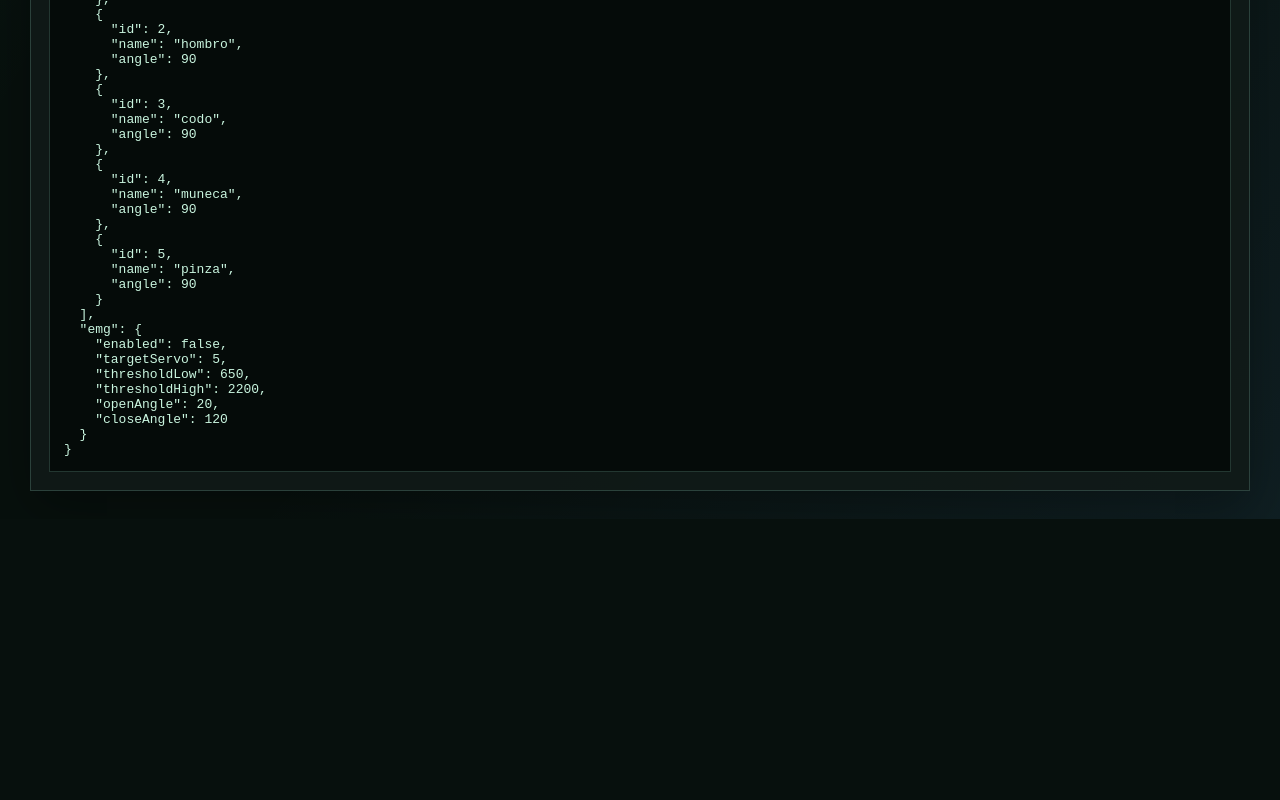
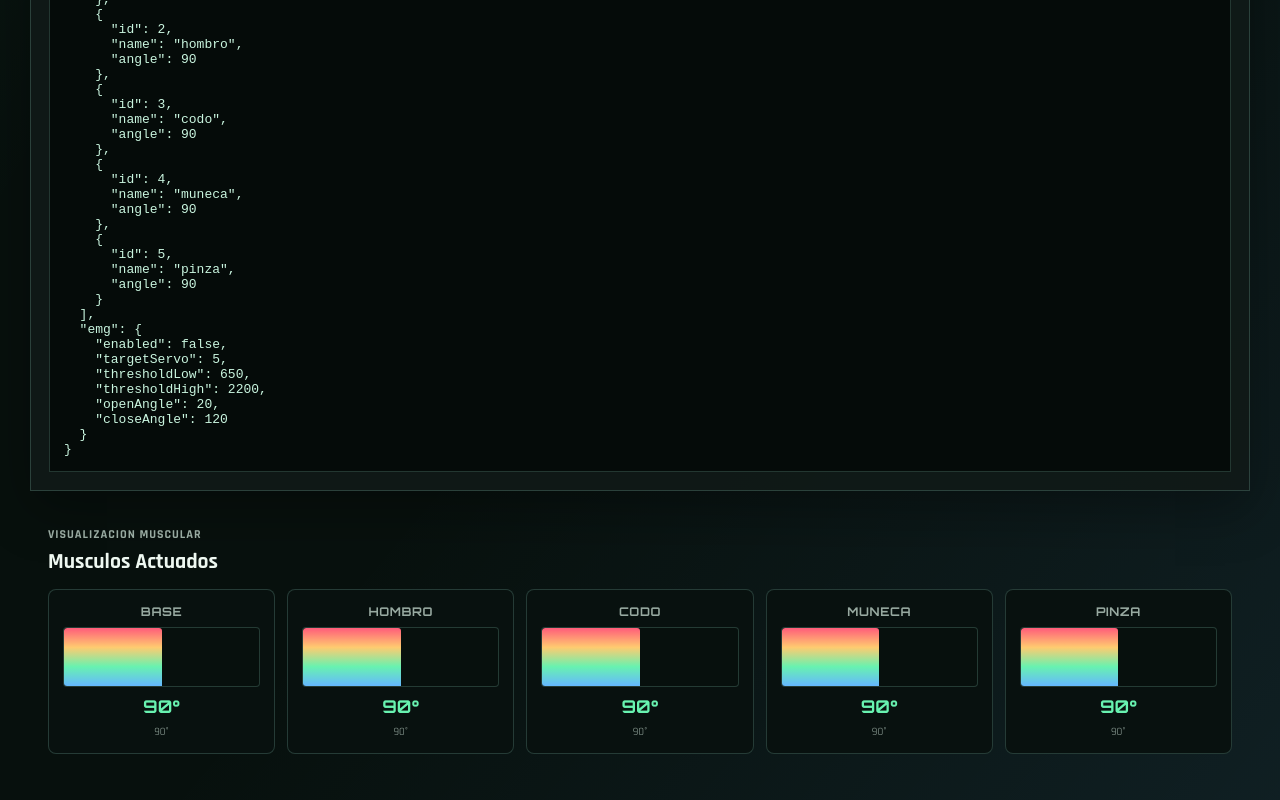
Before and after one commit to licmanuelperalta-hue/app_brazo_esp32, a plain HTML site: page index.html in a window 1280 px wide. Shown: the part 1199-1999 px from the top of the page. Before the commit the page ends 1718 px from the top, so only its background shows below. Drawn offline with Linux system fonts and the light colour scheme.

Commit message:
agrega grafica de activacion muscular que muestra que musculo esta actuado

```diff
--- a/app.js
+++ b/app.js
@@ -41,7 +41,8 @@ const elements = {
     signalReadout: document.getElementById("signal-readout"),
     packetReadout: document.getElementById("packet-readout"),
     emgBar: document.getElementById("emg-bar"),
-    payloadPreview: document.getElementById("payload-preview")
+    payloadPreview: document.getElementById("payload-preview"),
+    muscleGrid: document.getElementById("muscle-grid")
 };
 
 const servoInputs = DEFAULT_SERVO_ANGLES.map((_, index) => document.getElementById(`servo-${index}`));
@@ -57,6 +58,7 @@ function setMode(mode) {
     elements.emgMode.classList.toggle("is-active", mode === "emg");
     elements.modeReadout.textContent = mode === "manual" ? "Manual" : "Musculo";
     renderPayload();
+    updateMuscleGrid();
 }
 
 function setStopped(stopped) {
@@ -72,6 +74,7 @@ function updateServo(index, angle) {
     servoInputs[index].value = safeAngle;
     servoOutputs[index].textContent = `${safeAngle} grados`;
     renderPayload();
+    updateMuscleGrid();
 }
 
 function applyRestPosition() {
@@ -93,6 +96,7 @@ function updateEmgConfig() {
     }
 
     renderPayload();
+    updateMuscleGrid();
 }
 
 function buildPayload() {
@@ -216,7 +220,42 @@ elements.restBtn.addEventListener("click", applyRestPosition);
 elements.stopBtn.addEventListener("click", () => setStopped(!state.stopped));
 elements.connectBtn.addEventListener("click", connect);
 
+function initMuscleGrid() {
+    if (!elements.muscleGrid) return;
+    elements.muscleGrid.innerHTML = SERVO_NAMES.map((name, index) => `
+        <article class="muscle-item" data-muscle="${index}">
+            <span class="muscle-name">${name.toUpperCase()}</span>
+            <div class="muscle-bar-container">
+                <div class="muscle-bar" id="muscle-bar-${index}" style="width: 0%"></div>
+            </div>
+            <span class="muscle-value" id="muscle-value-${index}">0&deg;</span>
+            <span class="muscle-label">${state.servos[index]}&deg;</span>
+        </article>
+    `).join('');
+}
+
+function updateMuscleGrid() {
+    if (!elements.muscleGrid) return;
+
+    const items = elements.muscleGrid.querySelectorAll('.muscle-item');
+    items.forEach((item, index) => {
+        const angle = state.servos[index];
+        const bar = item.querySelector('.muscle-bar');
+        const valueEl = item.querySelector('.muscle-value');
+        const labelEl = item.querySelector('.muscle-label');
+
+        const percent = Math.round((angle / 180) * 100);
+        bar.style.width = `${percent}%`;
+        valueEl.textContent = `${angle}°`;
+        labelEl.textContent = `${angle}°`;
+
+        item.classList.toggle('active', angle !== 90);
+        item.classList.toggle('emg-target', state.emg.enabled && state.mode === 'emg' && index === state.emg.targetServo);
+    });
+}
+
 updateEmgConfig();
 DEFAULT_SERVO_ANGLES.forEach((angle, index) => updateServo(index, angle));
+initMuscleGrid();
 setMode("manual");
 setInterval(sendPayload, SEND_INTERVAL_MS);
--- a/index.html
+++ b/index.html
@@ -166,6 +166,15 @@
             </div>
             <pre id="payload-preview">{}</pre>
         </section>
+
+        <section class="muscle-panel" aria-label="Activacion muscular">
+            <div class="panel-heading">
+                <span class="eyebrow">Visualizacion muscular</span>
+                <h2>Musculos Actuados</h2>
+            </div>
+            <div class="muscle-grid" id="muscle-grid">
+            </div>
+        </section>
     </main>
 
     <script src="app.js"></script>
--- a/style.css
+++ b/style.css
@@ -352,6 +352,89 @@ pre {
     }
 }
 
+.muscle-panel {
+    margin-top: 14px;
+    padding: 18px;
+}
+
+.muscle-grid {
+    display: grid;
+    grid-template-columns: repeat(5, 1fr);
+    gap: 12px;
+}
+
+.muscle-item {
+    background: #08110f;
+    border: 1px solid var(--line);
+    border-radius: 8px;
+    padding: 14px;
+    display: flex;
+    flex-direction: column;
+    align-items: center;
+    gap: 8px;
+    transition: all 0.2s ease;
+}
+
+.muscle-item.active {
+    border-color: var(--mint);
+    box-shadow: 0 0 20px rgba(104, 242, 176, 0.3);
+}
+
+.muscle-item.emg-target {
+    border-color: var(--blue);
+    background: rgba(101, 183, 255, 0.08);
+}
+
+.muscle-name {
+    font-family: "Orbitron", sans-serif;
+    font-size: 0.75rem;
+    font-weight: 700;
+    color: var(--muted);
+    text-transform: uppercase;
+    letter-spacing: 0.05em;
+}
+
+.muscle-bar-container {
+    width: 100%;
+    height: 60px;
+    background: #07100d;
+    border: 1px solid var(--line);
+    border-radius: 4px;
+    overflow: hidden;
+    position: relative;
+}
+
+.muscle-bar {
+    width: 0%;
+    height: 100%;
+    background: linear-gradient(180deg, var(--danger), var(--amber), var(--mint), var(--blue));
+    transition: width 0.15s ease, background 0.2s ease;
+    border-radius: 3px 3px 0 0;
+}
+
+.muscle-value {
+    font-family: "Orbitron", sans-serif;
+    font-size: 1.1rem;
+    font-weight: 700;
+    color: var(--mint);
+}
+
+.muscle-item.emg-target .muscle-value {
+    color: var(--blue);
+}
+
+.muscle-label {
+    font-size: 0.7rem;
+    color: var(--muted);
+    text-align: center;
+}
+
+@media (max-width: 900px) {
+    .muscle-grid {
+        grid-template-columns: repeat(3, 1fr);
+    }
+}
+
 @media (max-width: 560px) {
     .app-shell {
         width: min(100% - 18px, 1220px);
@@ -362,11 +445,16 @@ pre {
     .network-card,
     .control-panel,
     .servo-card,
-    .telemetry-panel {
+    .telemetry-panel,
+    .muscle-panel {
         padding: 14px;
     }
 
     .two-col {
         grid-template-columns: 1fr;
     }
+
+    .muscle-grid {
+        grid-template-columns: repeat(2, 1fr);
+    }
 }
```
